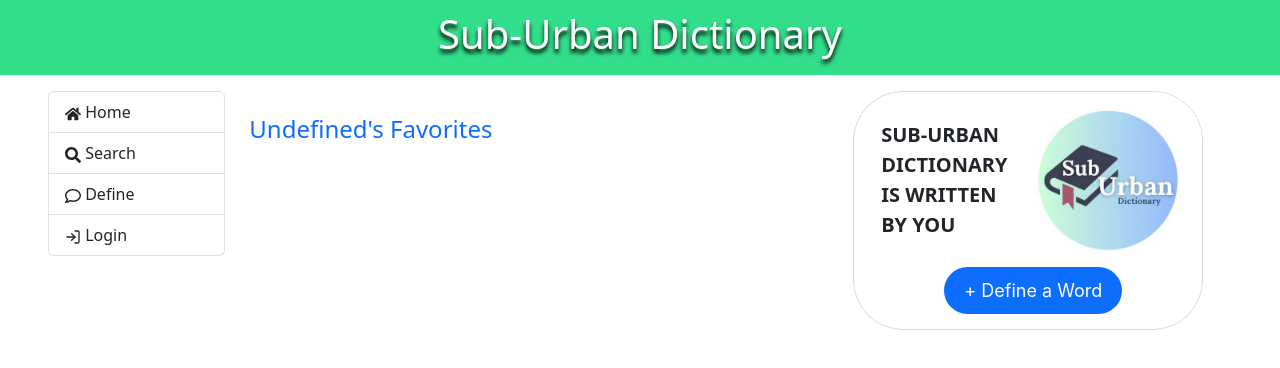
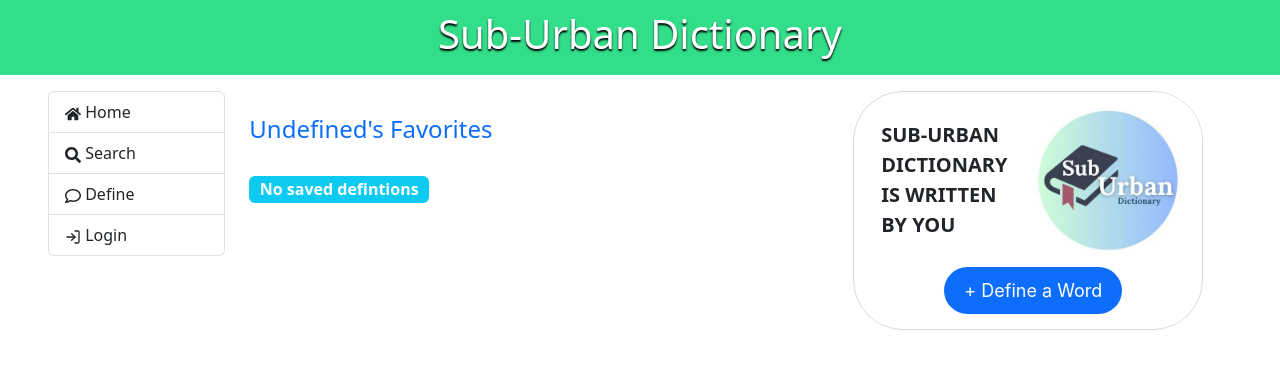
Before and after one commit to zprintln/SubUrban-Dictionary, a React (Create React App) app in the folder web-dev/: page /profile in a window 1280 px wide. Shown: the top 368 px of the page. Built offline with nearby package versions, Linux system fonts and the light colour scheme.

Commit message:
More things

```diff
--- a/web-dev/src/components/header.js
+++ b/web-dev/src/components/header.js
@@ -12,7 +12,7 @@ const Header = () => {
         alignItems: "center",
       }}
     >
-      <h1 style={{ color: 'white', textShadow: '0 4px 4px black' }}>Sub-Urban Dictionary</h1>
+      <h1 style={{ color: 'white', textShadow: '0 2px 2px black' }}>Sub-Urban Dictionary</h1>
     </div>
   );
 };
--- a/web-dev/src/components/left-bar/nav-bar.js
+++ b/web-dev/src/components/left-bar/nav-bar.js
@@ -49,7 +49,6 @@ const NavigationSidebar = () => {
             color: "white",
             border: "none",
             padding: 5,
-            fontFamily: "Inter",
             fontSize: 20,
             textDecoration: "none",
             display: "flex",
--- a/web-dev/src/screens/profile-screen.js
+++ b/web-dev/src/screens/profile-screen.js
@@ -10,34 +10,43 @@ const ProfileScreen = () => {
   });
 
   const [favorites, setFavorites] = useState([]);
+
   const {username} = useParams();
 
   useEffect(() => {
     async function fetchFavoritesFromService() {
       try {
-        const favoriteWords = await wordService.fetchFavorites(currentUser.username);
+        const favoriteWords = await wordService.fetchFavorites(username ? username : currentUser.username);
         setFavorites(favoriteWords);
       } catch (error) {
         console.log(error);
       }
     }
     fetchFavoritesFromService();
-  }, [currentUser, favorites]);
+  }, [currentUser, username]);
 
   return (
     <div>
       {currentUser && <h1 className="--bs-body-color">Hello,&nbsp;<span className="text-primary">{currentUser?.username}</span></h1> }
       <br />
       <h4 style={{textTransform: "capitalize"}}className="text-primary">{currentUser ? "My" : username + "'s "} Favorites</h4>
-      {/* Map through the favorite words and render a WordCard component for each one */}
-      {favorites.map((wordDetails) => (
+        {/* Conditional rendering if favorites exist */}
+        {favorites.length > 0 ? (
+        // Map through the favorite words and render WordCard components
+        favorites.map((wordDetails) => (
           <WordCard
             key={wordDetails._id}
             wordDetails={wordDetails}
             showDeleteButton={false}
             showSaveButton={true}
           />
-      ))}
+        ))
+      ) : (
+        <div>
+          <br/>
+          <h1 className="badge bg-info" style={{fontSize: "16px"}}>No saved defintions </h1>
+        </div>
+      )}
     </div>
 
   );
```
Also changed, not shown: 2 other files (tests, documents, lock files or other folders). Lines whose indentation alone changed are shown as unchanged.
